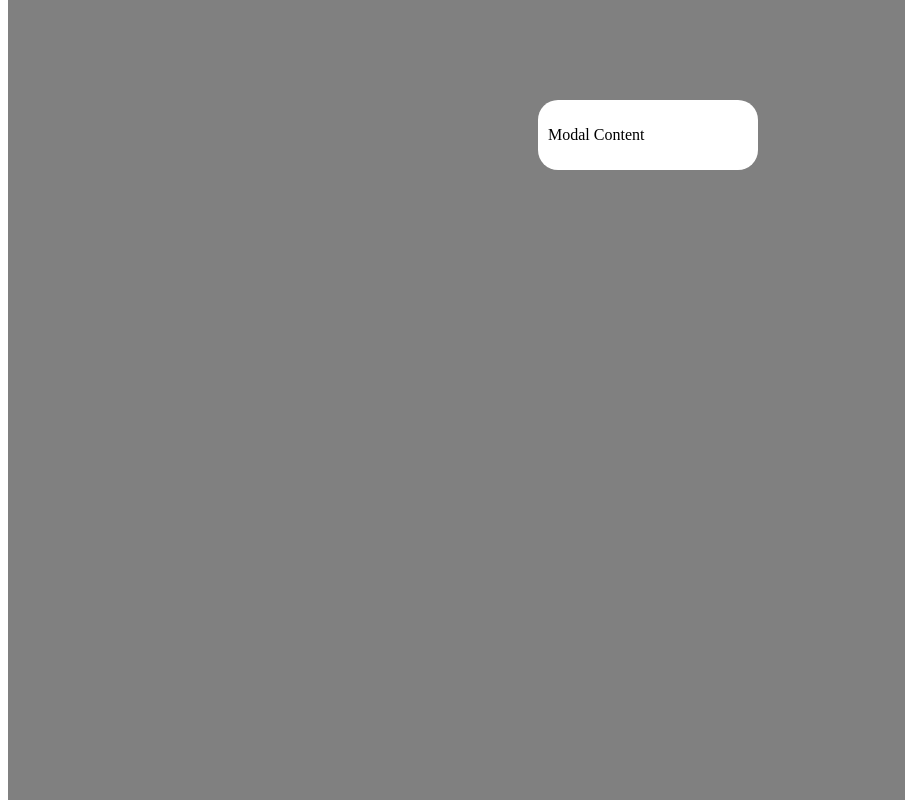
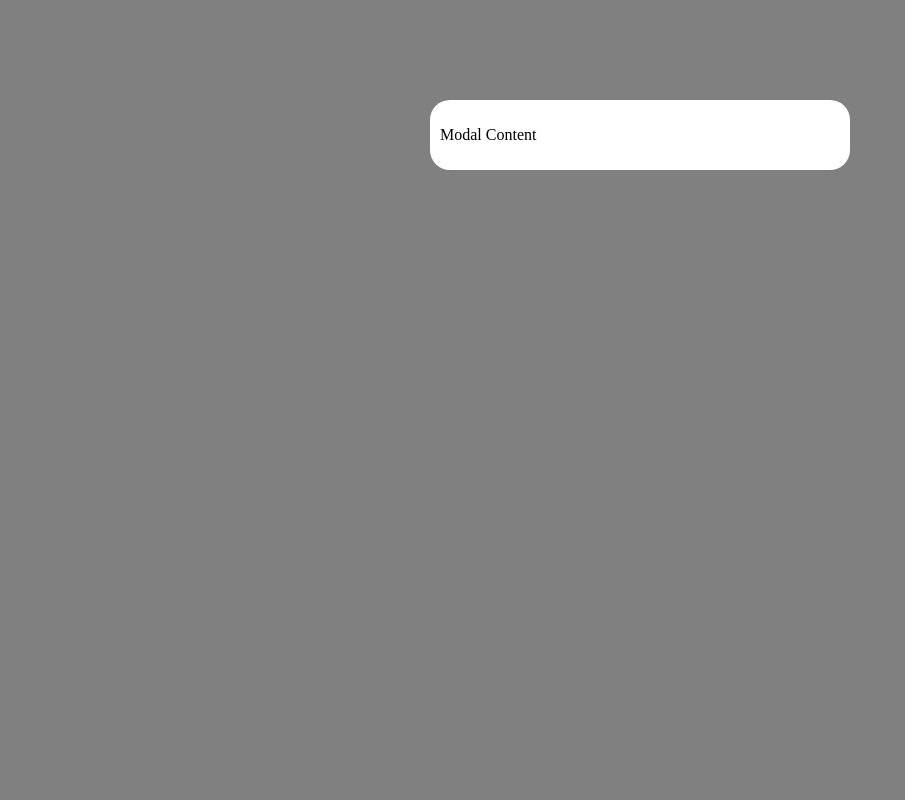
Before and after one commit to kkhakkha8/VueProject, a Vue app: page / in a window 1280 px wide. Shown: the whole page, without its empty margins (0-905 px from the left). Built offline with nearby package versions, Linux system fonts and the light colour scheme.

Commit message:
vue_project_ep4_component_scope_style_and_using_global_css

```diff
--- a/src/App.vue
+++ b/src/App.vue
@@ -12,6 +12,8 @@ export default {
 }
 </script>
 
-<style>
-
+<style scoped>
+h1{
+    color:blue;
+}
 </style>
--- /dev/null
+++ b/src/assets/global.css
@@ -0,0 +1,3 @@
+body{
+    margin: 0;
+}
--- a/src/components/Model_com.vue
+++ b/src/components/Model_com.vue
@@ -12,7 +12,7 @@ export default {
 }
 </script>
 
-<style>
+<style scoped>
     .backdrop{
         background-color: gray;
         width: 100%;
@@ -22,7 +22,7 @@ export default {
     }
     .modal{
         background-color: white;
-        width: 200px;
+        width: 400px;
         margin : 100px auto;
         padding :10px;
         border-radius: 20px;
--- a/src/main.js
+++ b/src/main.js
@@ -1,4 +1,4 @@
 import { createApp } from 'vue'
 import App from './App.vue'
-
+import "./assets/global.css";
 createApp(App).mount('#app')
```
